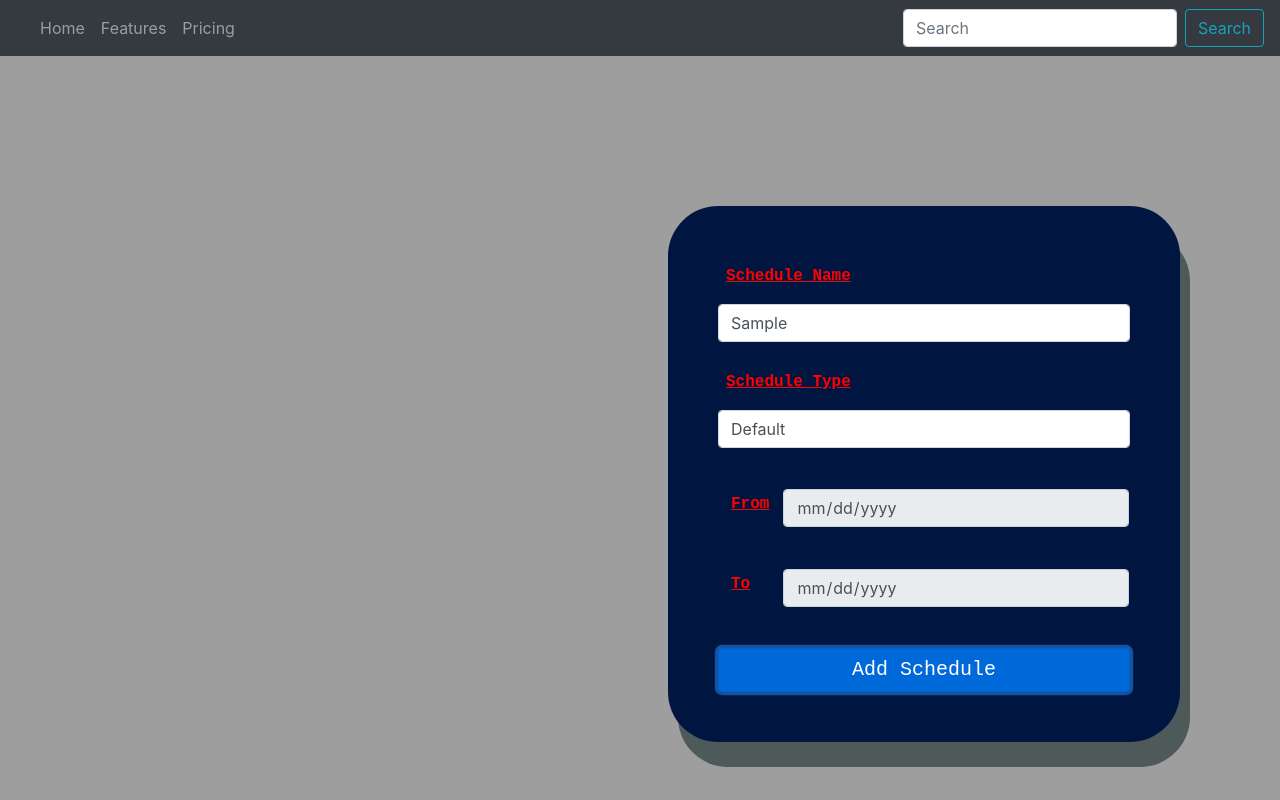
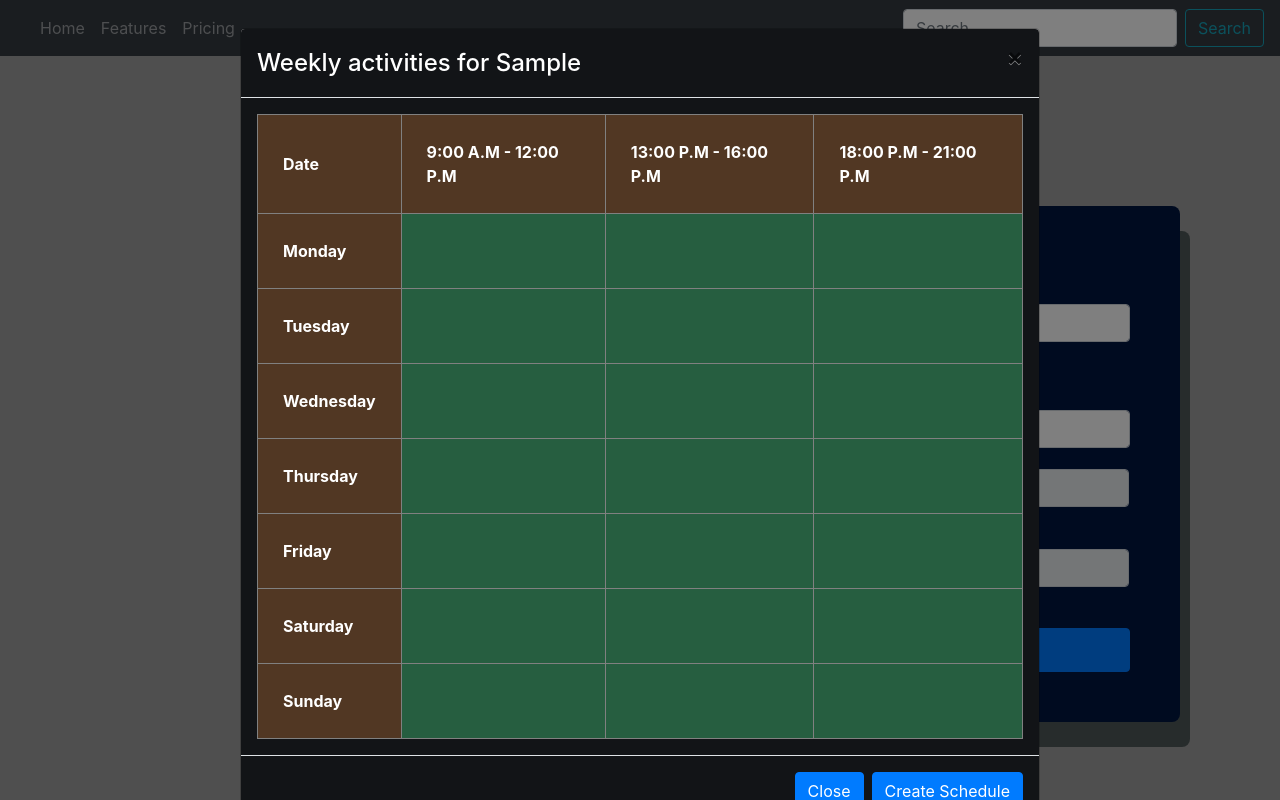
Before and after one commit to hieubkvn123/TaskManagerReact, a React (Create React App) app in the folder client/: page / in a window 1280 px wide. Both pictures are taken after typing "Sample" into the empty fields and a click on the button "Add Schedule". Built offline with nearby package versions, Linux system fonts and the light colour scheme; no server answers.

Commit message:
Added weekly calendar and half-way custom context menu

```diff
--- a/client/package.json
+++ b/client/package.json
@@ -9,6 +9,7 @@
     "axios": "^0.20.0",
     "bootstrap": "^4.5.2",
     "react": "^16.13.1",
+    "react-contextmenu": "^2.14.0",
     "react-dom": "^16.13.1",
     "react-scripts": "3.4.3"
   },
--- /dev/null
+++ b/client/src/home/context_menu.js
@@ -0,0 +1,45 @@
+import React, {Component} from 'react'
+import './css/create_schedule_form.css'
+
+class ContextMenu extends Component {
+	constructor(props){
+		super(props)
+		this.state = {}
+	}
+
+	componentWillMount() {
+
+	}
+
+	componentWillUnmount() {
+
+	}
+
+	showMenu(x, y){
+		this.setState({
+			'show_menu' : true,
+			'xPos' : `${x}px`,
+			'yPos' : `${y}px`
+		})
+	}
+
+	hideMenu(){
+		this.setState({'show_menu':false})
+	}
+
+	render = () => {
+		if(this.state.show_menu){
+			return (
+				<div style={{top:this.state.yPos, left:this.state.xPos}} id='context-menu'>
+					<li>{this.state.xPos}</li>
+					<li>{this.state.yPos}</li>
+					<li>Item 3</li>
+				</div>
+			)
+		}else{
+			return null
+		}
+	}
+}
+
+export default ContextMenu;
--- a/client/src/home/create_schedule.js
+++ b/client/src/home/create_schedule.js
@@ -1,14 +1,100 @@
-import React, {Component} from 'react'
+import React, {useState, Component} from 'react'
+import {Modal, Button} from 'react-bootstrap'
+import ContextMenu from './context_menu'
 import ReactDOM from 'react-dom'
 import axios from 'axios'
 
 import 'bootstrap/dist/css/bootstrap.min.css'
 import './css/create_schedule_form.css'
 
+class WeeklyCalendar extends Component {
+	constructor(props){
+		super(props)
+		console.log(props.open)
+		this.state = { isOpen : false }
+		this.dates = ['Monday', 'Tuesday', 'Wednesday', 'Thursday', 'Friday', 'Saturday', 'Sunday']
+		this.time_slots = ['9:00 A.M - 12:00 P.M', '13:00 P.M - 16:00 P.M', '18:00 P.M - 21:00 P.M']
+
+		this.context_menu = React.createRef()
+	}
+
+	componentWillMount() {
+
+	}
+
+	componentWillUnmount() {
+
+	}
+
+	openModal = () => {
+		// check if schedule name is there
+		if(this.props.schedule == null){
+			alert('Please fill in schedule name ... ')
+		}else{
+			this.setState({ isOpen : true })
+		}
+	}
+	closeModal = () => {
+		this.setState({isOpen : false})
+	}
+
+	handleContextMenu = (e) => {
+		e.preventDefault()
+
+		var x = e.pageX
+		var y = e.pageY
+
+		this.context_menu.current.showMenu(x,y)
+	}
+	render = () => {
+		return (
+			<Modal show={this.state.isOpen} onHide={this.closeModal} size="lg" aria-labelledby="contained-modal-title-vcenter" centered>
+			  <ContextMenu ref={this.context_menu}/>
+			  <Modal.Header className={this.props.className} closeButton>
+				<Modal.Title id="contained-modal-title-vcenter">
+				  Weekly activities for {this.props.schedule}
+				</Modal.Title>
+			  </Modal.Header>
+			  <Modal.Body className={this.props.className}>
+			  	<table border='1'>
+					<tr>
+						<th onMouseEnter={this.disableMenu}>Date</th>
+						{
+							this.time_slots.map((value, index) => {
+								return	(<th onMouseEnter={this.disableMenu} index={index}>{value}</th>)
+							})
+						}
+					</tr>
+					{
+						this.dates.map((value, date_index)=>{
+							return (
+								<tr>
+									<th onMouseEnter={this.disableMenu}>{value}</th>
+									{
+										this.time_slots.map((value, time_index) => {
+											return (<td onContextMenu={this.handleContextMenu} date_index={date_index} time_index={time_index}></td>)
+										})
+									}
+								</tr>
+							)
+						})
+					}
+				</table>
+			</Modal.Body>
+			  <Modal.Footer className={this.props.className}>
+				<Button onClick={this.closeModal}>Close</Button>
+				<Button onclick={this.obSubmit}>Create Schedule</Button>
+			  </Modal.Footer>
+			</Modal>
+		)
+	}
+}
+
 class CreateSchedule extends Component {
 	constructor(props){
 		super(props)
-		this.state = {enableDate : false, 'schedule-type' : 'default'}
+		this.state = {enableDate : false, 'schedule-type' : 'default', modalIsOpen : false}
+		this.weeklyCalendar = React.createRef()
 
 		// You have to bind the events yourself
 		this.onChange = this.onChange.bind(this)
@@ -72,6 +158,10 @@ class CreateSchedule extends Component {
 		}
 	}
 
+	openModal = () => {
+		this.weeklyCalendar.current.openModal()
+	}
+
 	// Create schedule, there will be 2 types of schedule
 	// 1. The default schedule - has no start time or end-time
 	// 2. The periodic schedule - has start time and end time
@@ -80,10 +170,10 @@ class CreateSchedule extends Component {
 			<div id='create-schedule'>
 				<form id='create-schedule-form' onSubmit={this.onSubmit}>
 					<label for='schedule-name'>Schedule Name</label>
-					<input class='form-control' placeholder='Schedule Name' type='text' id='schedule-name' name='schedule-name' onChange={this.onChange}/>
+					<input className='form-control' placeholder='Schedule Name' type='text' id='schedule-name' name='schedule-name' onChange={this.onChange}/>
 
 					<label for='schedule-type'>Schedule Type</label>
-					<select id='schedule-type' class='form-control' name='schedule-type' onChange={this.onChange}>
+					<select id='schedule-type' className='form-control' name='schedule-type' onChange={this.onChange}>
 						<option value='default' selected>Default</option>
 						<option value='periodic'>Periodic</option>
 					</select>
@@ -91,22 +181,23 @@ class CreateSchedule extends Component {
 					<table id='schedule-time-table'>
 						<tr>
 							<td><label for='schedule-time-from'>From</label></td>
-							<td class='date-input'>
-								<input class ='form-control' disabled={!this.state.enableDate} type='date' id='schedule-time-from' name='schedule-time-from' onChange={this.onChange}/>
+							<td className='date-input'>
+								<input className ='form-control' disabled={!this.state.enableDate} type='date' id='schedule-time-from' name='schedule-time-from' onChange={this.onChange}/>
 							</td>
 						</tr>
 
 
 						<tr>
 							<td><label for='schedule-time-to'>To</label></td>
-							<td class='date-input'>
-								<input class='form-control' disabled={!this.state.enableDate} type='date' id='schedule-time-to' name='schedule-time-to' onChange={this.onChange}/>
+							<td className='date-input'>
+								<input className='form-control' disabled={!this.state.enableDate} type='date' id='schedule-time-to' name='schedule-time-to' onChange={this.onChange}/>
 							</td>
 						</tr>
 					</table>
 
-					<input type='submit' value='Add Schedule' class='btn btn-primary' id='submit'/>
+					<input type='button' onClick={this.openModal} value='Add Schedule' className='btn btn-primary' id='submit'/>
 				</form>
+				<WeeklyCalendar schedule={this.state['schedule-name']} className='weekly-calendar' ref={this.weeklyCalendar}/>
 			</div>
 		)
 	}
--- a/client/src/home/css/create_schedule_form.css
+++ b/client/src/home/css/create_schedule_form.css
@@ -5,8 +5,34 @@
 	margin-top : 150px;
 	padding : 50px;
 	background-color : #001641;
-	border-radius : 50px;
+	border-radius : 8px;
 	box-shadow : 10px 25px #00161780;
+}
+
+#context-menu {
+	position : absolute;
+	z-index : 10;
+}
+
+.weekly-calendar {
+	width : 100%;
+	height : 100%;
+	background-color : #121417;
+	color : #fff;
+}
+
+.weekly-calendar th {
+	padding : 25px;
+	background-color : #ff984444;
+}
+
+.weekly-calendar td {
+	background-color : #55ff9850;
+}
+
+.weekly-calendar td:hover {
+	cursor : pointer;
+	background-color : #55ff98;
 }
 
 #create-schedule input, select{
```
Also changed, not shown: 1 other file (tests, documents, lock files or other folders).
